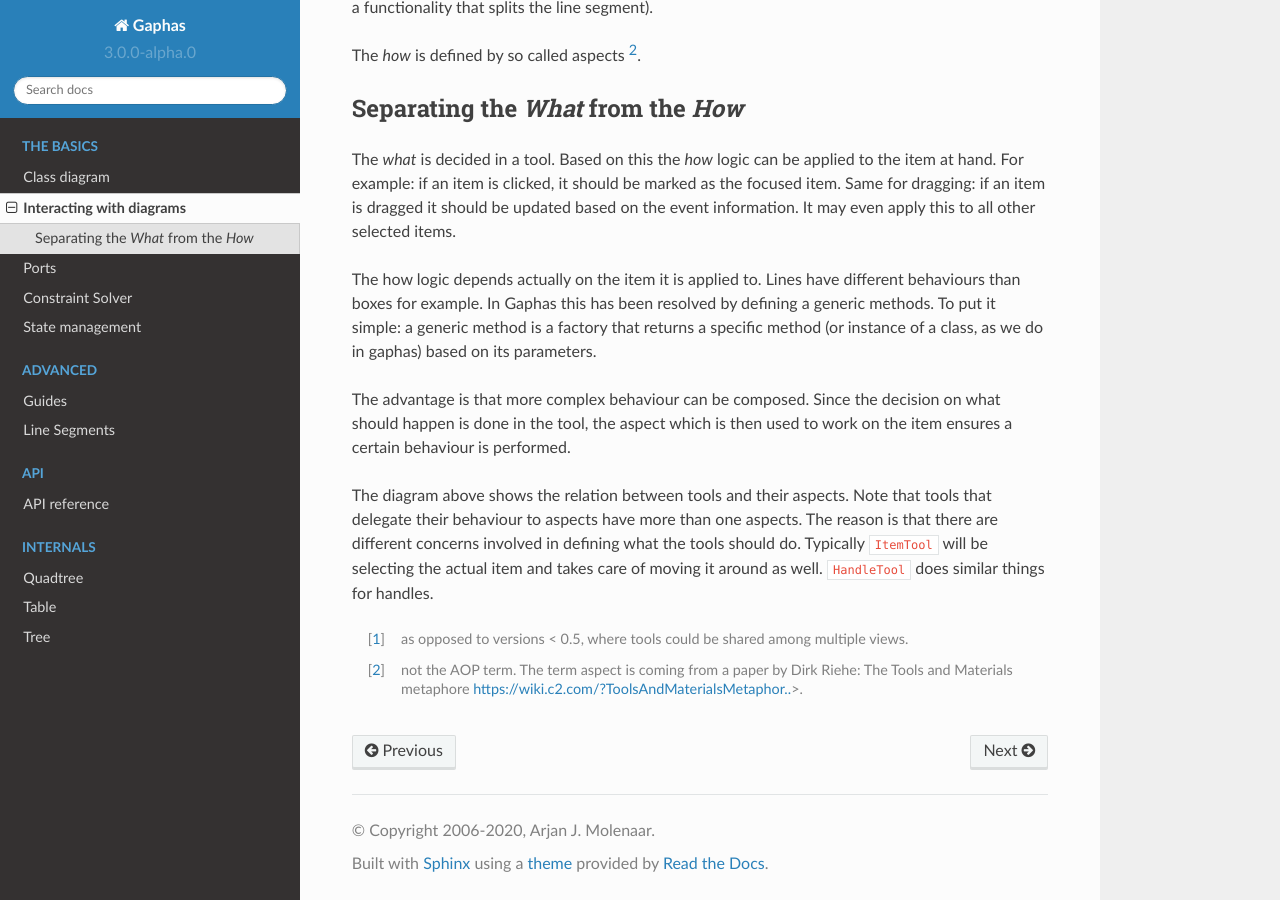
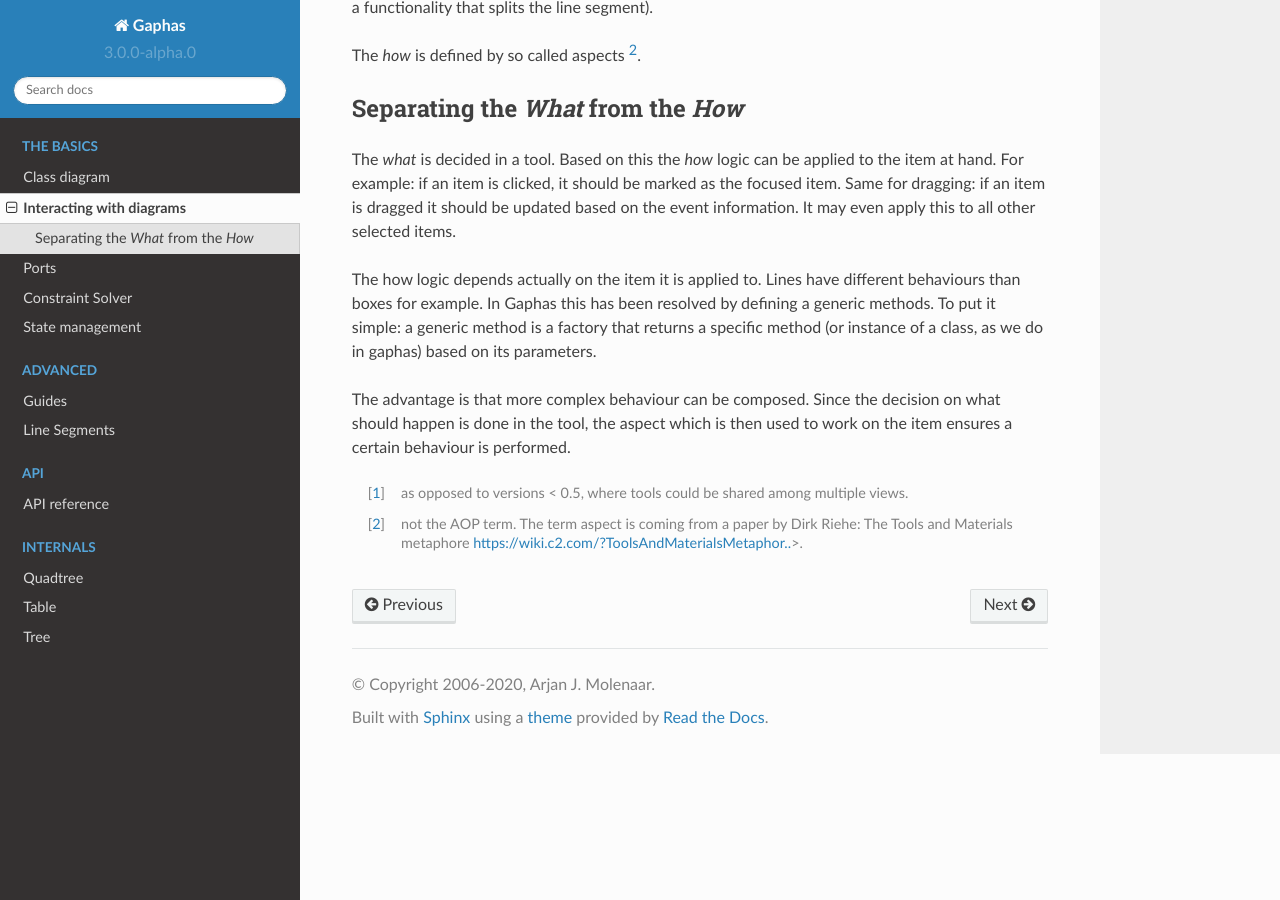
Before and after one commit to gaphor/gaphas, a Sphinx documentation site: the page built from docs/tools.rst, in a window 1280 px wide and 900 px high, scrolled down 1706 px. Built offline with Sphinx 7.4.7 and the Read the Docs theme 2.0.0, drawn with Linux system fonts in a browser that asks for light colours; the version number is read from the project's files by our own code.

Commit message:
Update diagrams are tools docs

```diff
--- a/docs/api/decorators.rst
+++ b/docs/api/decorators.rst
@@ -1,4 +1,6 @@
 Decorators
 ==========
 
-...
+.. autoclass:: gaphas.decorators.g_async
+
+.. autofunction:: gaphas.decorators.nonrecursive
--- a/docs/guide.rst
+++ b/docs/guide.rst
@@ -2,3 +2,5 @@
 ######
 
 Guides are a tool to align elements with one another.
+
+TODO: screen shot, usage example
--- a/docs/segment.rst
+++ b/docs/segment.rst
@@ -4,3 +4,5 @@
 The line segment functionality is an add-on, that will allow the user to add line segments to a line, and merge them.
 
 To use this behavior, import the ``gaphas.segment`` module and add ``LineSegmentPainter`` to the list of painters for the view.
+
+TODO: screen shot, usage example
--- a/docs/tools.rst
+++ b/docs/tools.rst
@@ -79,12 +79,5 @@
 decision on what should happen is done in the tool, the aspect which is then
 used to work on the item ensures a certain behaviour is performed.
 
-The diagram above shows the relation between tools and their aspects. Note that
-tools that delegate their behaviour to aspects have more than one aspects. The
-reason is that there are different concerns involved in defining what the tools
-should do. Typically ``ItemTool`` will be selecting the actual item and takes
-care of moving it around as well. ``HandleTool`` does similar things for
-handles.
-
 .. [#] as opposed to versions < 0.5, where tools could be shared among multiple views.
 .. [#] not the AOP term. The term aspect is coming from a paper by Dirk Riehe: The Tools and Materials metaphore https://wiki.c2.com/?ToolsAndMaterialsMetaphor..>.
```
Also changed, not shown: docs/diagram.rst (+21 -5 lines), docs/images/canvas.png (added), docs/images/connections.png (added), docs/images/painter.png (added), docs/images/view.png (added), 2 other files.
